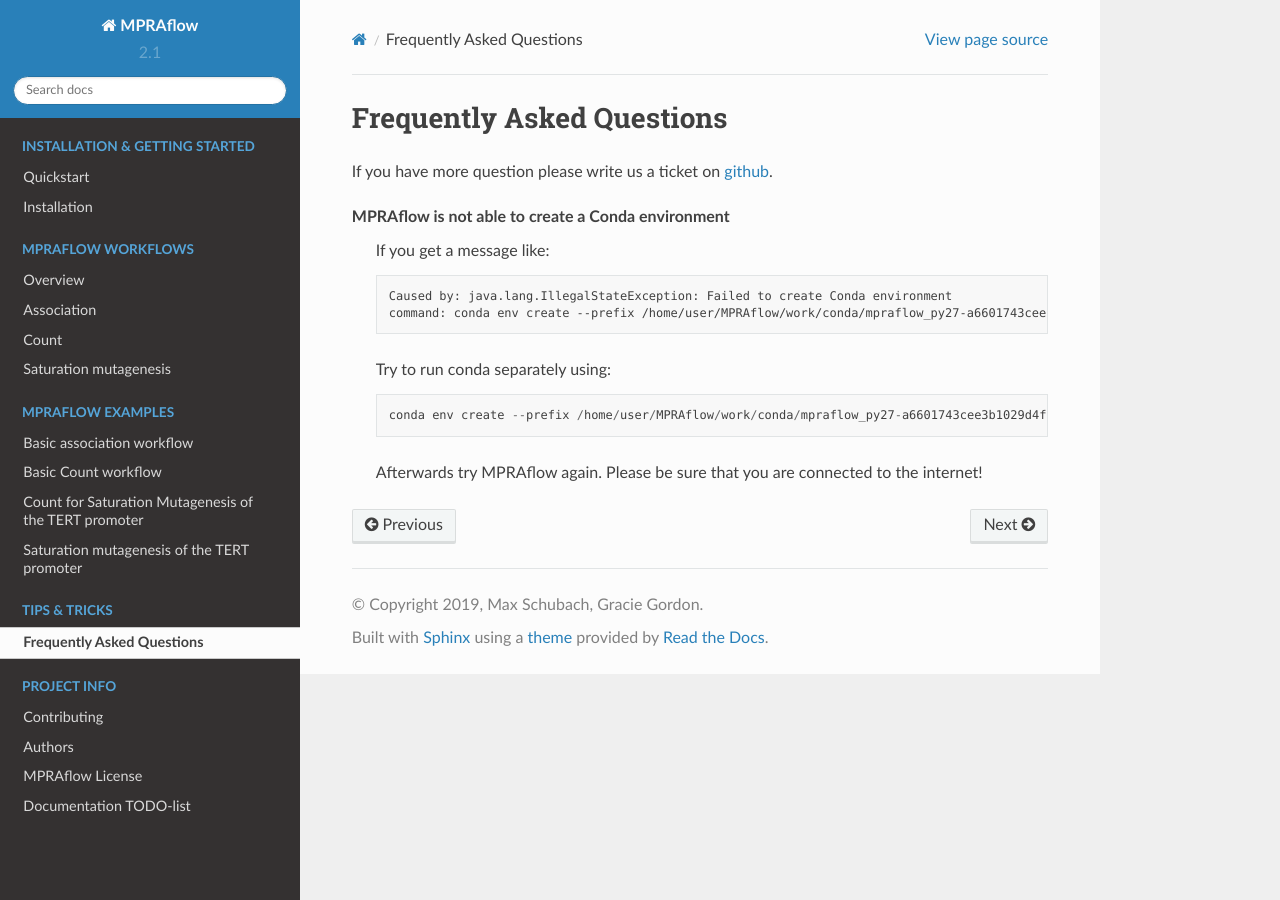
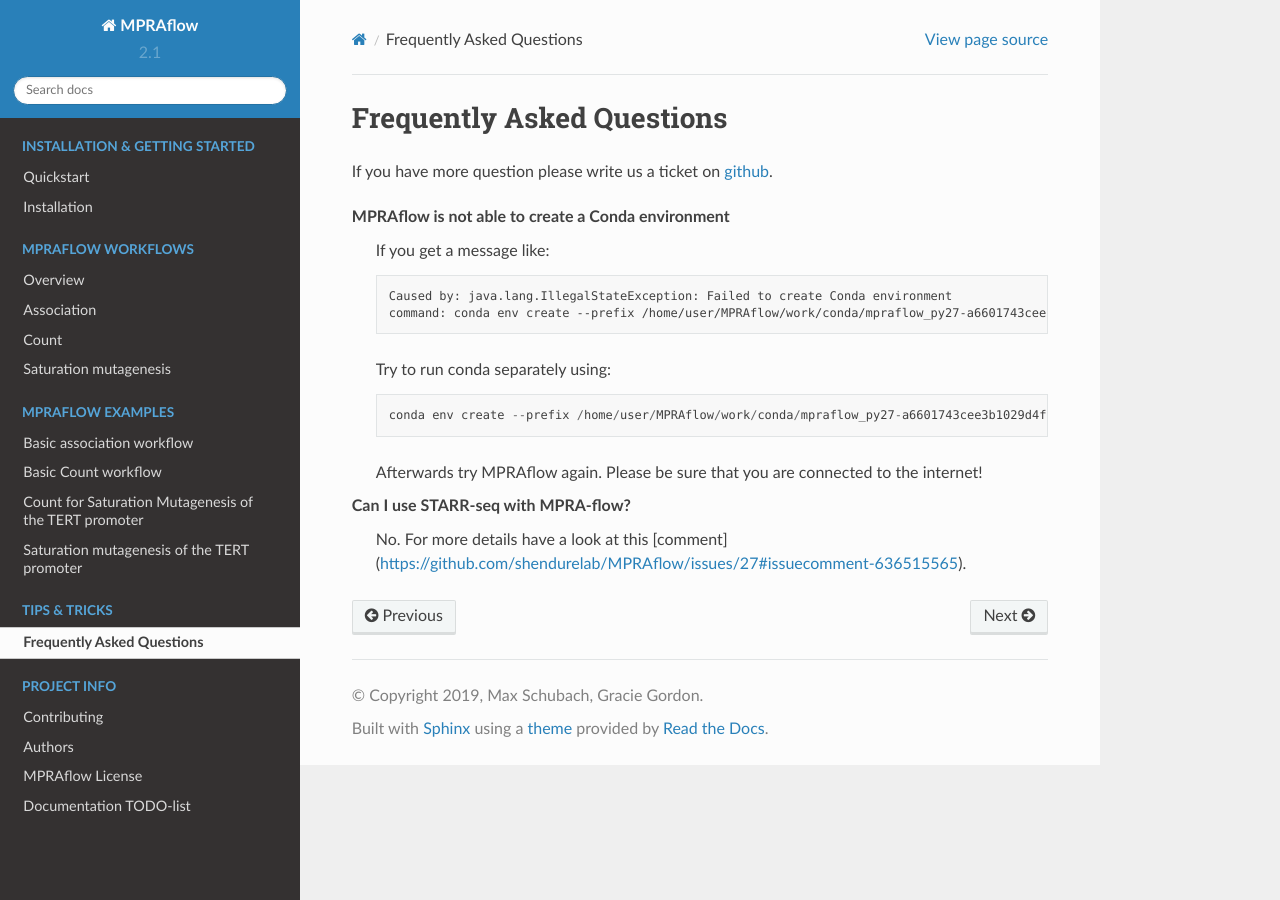
Before and after one commit to shendurelab/MPRAflow, a Sphinx documentation site: the page built from docs/faq.rst, in a window 1280 px wide. Built offline with Sphinx 7.4.7 and the Read the Docs theme 2.0.0, drawn with Linux system fonts in a browser that asks for light colours; formulas are drawn with MathJax 3.

Commit message:
Update faq.rst

```diff
--- a/docs/faq.rst
+++ b/docs/faq.rst
@@ -17,3 +17,8 @@
         conda env create --prefix /home/user/MPRAflow/work/conda/mpraflow_py27-a6601743cee3b1029d4f3c810b7ebf02 --file /home/user/MPRAflow/conf/mpraflow_py27.yml
 
     Afterwards try MPRAflow again. Please be sure that you are connected to the internet!
+
+
+
+Can I use STARR-seq with MPRA-flow?
+    No. For more details have a look at this [comment](https://github.com/shendurelab/MPRAflow/issues/27#issuecomment-636515565).
```
